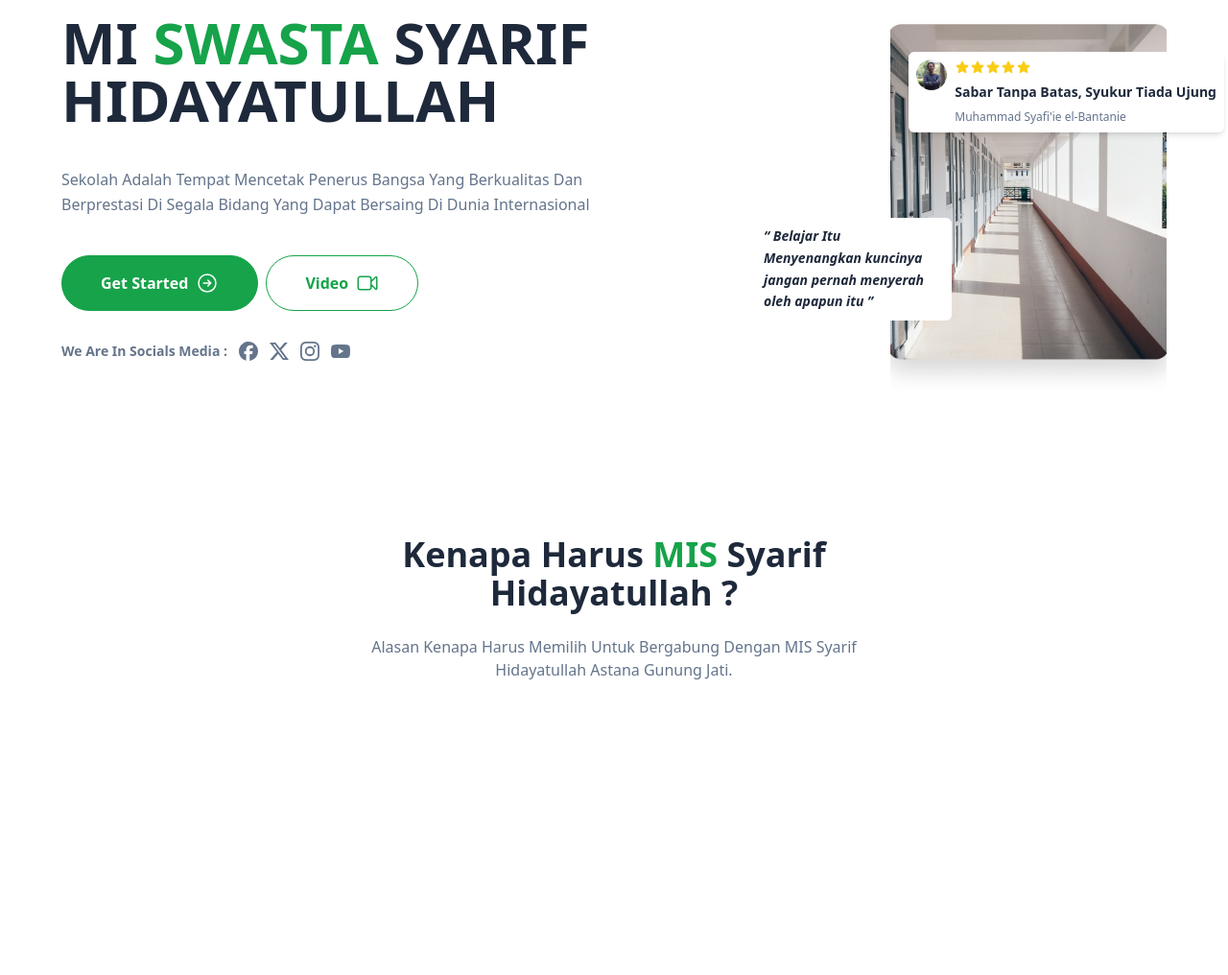
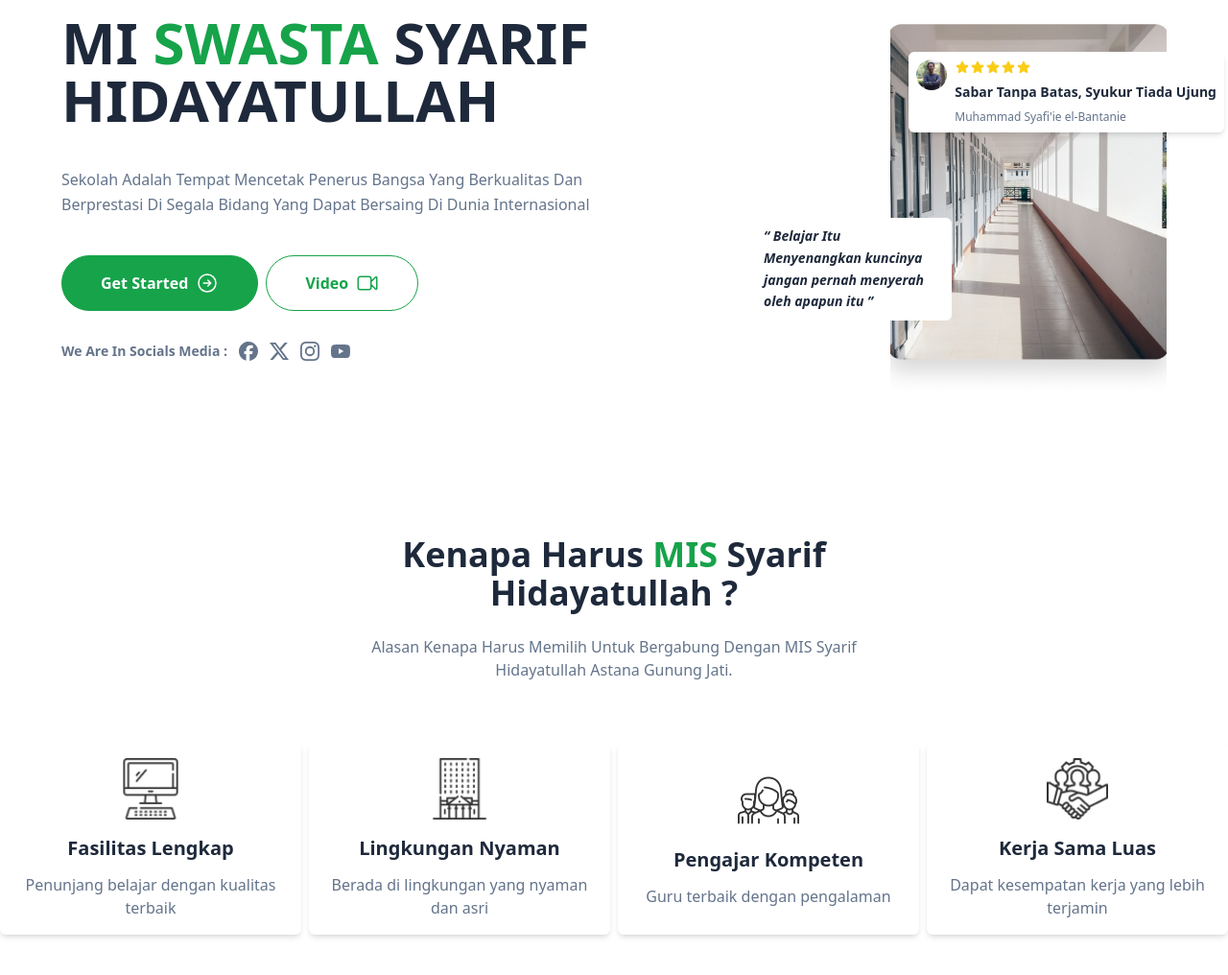
Before and after one commit to musaera/Tailwind-CSS-3, a website: page src/index.html in a window 1280 px wide. Shown: the part 178-1194 px from the top of the page at 96% size. Before the commit the page ends 1032 px from the top, so only its background shows below. Drawn offline with Linux system fonts and the light colour scheme.

Commit message:
Add Card Content Section

```diff
--- a/src/index.html
+++ b/src/index.html
@@ -5,6 +5,7 @@
     <meta name="viewport" content="width=device-width, initial-scale=1.0" />
     <link href="./output.css" rel="stylesheet" />
   </head>
+
   <body>
     <!-- Navbar -->
     <div class="w-full bg-white py-8">
@@ -306,12 +307,116 @@
 
     <!-- bagian content -->
     <div class="w-full bg-white py-20">
-        <div class="container mx-auto">
+      <div class="container mx-auto">
         <div class="max-w-xl mb-16 text-center mx-auto">
-        <h1 class="font-bold text-slate-800 text-4xl capitalize mb-6">Kenapa Harus <span
-        class="text-green-600">MIS</span> Syarif Hidayatullah ?</h1>
-        <p class="text-slate-500 capitalize">Alasan kenapa harus memilih untuk bergabung dengan MIS Syarif Hidayatullah Astana Gunung Jati.</p>
+          <h1 class="font-bold text-slate-800 text-4xl capitalize mb-6">
+            Kenapa Harus <span class="text-green-600">MIS</span> Syarif
+            Hidayatullah ?
+          </h1>
+          <p class="text-slate-500 capitalize">
+            Alasan kenapa harus memilih untuk bergabung dengan MIS Syarif
+            Hidayatullah Astana Gunung Jati.
+          </p>
         </div>
+
+        <!-- content -->
+        <div class="w-full flex space-x-2">
+          <!-- card -->
+          <div
+            class="w-1/4 bg-white p-4 rounded-md shadow-md flex flex-col justify-center items-center text-center"
+          >
+            <div class="mb-4">
+              <img
+                src="../public/img/computer.png"
+                alt=""
+                class="w-16 hover:scale-110 transition-all duration-500"
+              />
+            </div>
+            <div class="space-y-3">
+              <a
+                href=""
+                class="font-semibold text-xl ☐ text-slate-800 hover:text-blue-600"
+                >Fasilitas Lengkap</a
+              >
+              <p class="text-slate-500">
+                Penunjang belajar dengan kualitas terbaik
+              </p>
+            </div>
+          </div>
+          <!-- card end -->
+          <!-- card -->
+          <div
+            class="w-1/4 bg-white p-4 rounded-md shadow-md flex flex-col justify-center items-center text-center"
+          >
+            <div class="mb-4">
+              <img
+                src="../public/img/bank.png"
+                alt=""
+                class="w-16 hover:scale-110 transition-all duration-500"
+              />
+            </div>
+            <div class="space-y-3">
+              <a
+                href=""
+                class="font-semibold text-xl ☐ text-slate-800 hover:text-blue-600"
+                >Lingkungan Nyaman</a
+              >
+              <p class="text-slate-500">
+                Berada di lingkungan yang nyaman dan asri
+              </p>
+            </div>
+          </div>
+          <!-- card end -->
+          <!-- card -->
+          <div
+            class="w-1/4 bg-white p-4 rounded-md shadow-md flex flex-col justify-center items-center text-center"
+          >
+            <div class="mb-4">
+              <img
+                src="../public/img/human.png"
+                alt=""
+                class="w-16 hover:scale-110 transition-all duration-500"
+              />
+            </div>
+            <div class="space-y-3">
+              <a
+                href=""
+                class="font-semibold text-xl ☐ text-slate-800 hover:text-blue-600"
+                >Pengajar Kompeten</a
+              >
+              <p class="text-slate-500">Guru terbaik dengan pengalaman</p>
+            </div>
+          </div>
+          <!-- card end -->
+          <!-- card -->
+          <div
+            class="w-1/4 bg-white p-4 rounded-md shadow-md flex flex-col justify-center items-center text-center"
+          >
+            <div class="mb-4">
+              <img
+                src="../public/img/team .png"
+                alt=""
+                class="w-16 hover:scale-110 transition-all duration-500"
+              />
+            </div>
+            <div class="space-y-3">
+              <a
+                href=""
+                class="font-semibold text-xl ☐ text-slate-800 hover:text-blue-600"
+                >Kerja Sama Luas</a
+              >
+              <p class="text-slate-500">
+                Dapat kesempatan kerja yang lebih terjamin
+              </p>
+            </div>
+          </div>
+          <!-- card end -->
+        </div>
+        <!-- content end -->
+      </div>
+    </div>
     <!-- bagian content end -->
+
+
   </body>
 </html>
```
Also changed, not shown: public/img/bank.png (added), public/img/computer.png (added), public/img/human.png (added), public/img/team .png (added), src/output.css.
